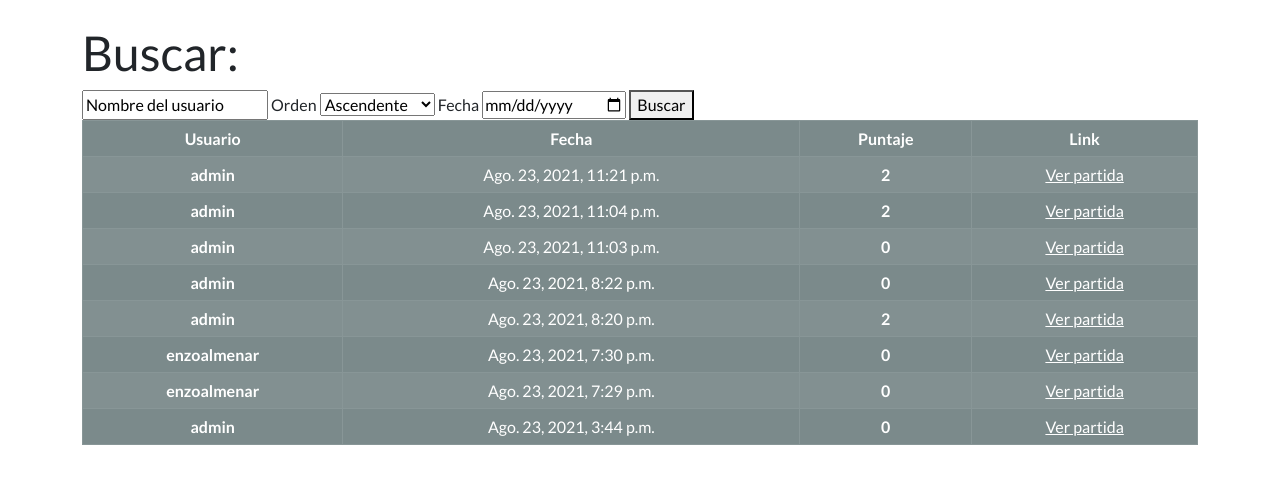
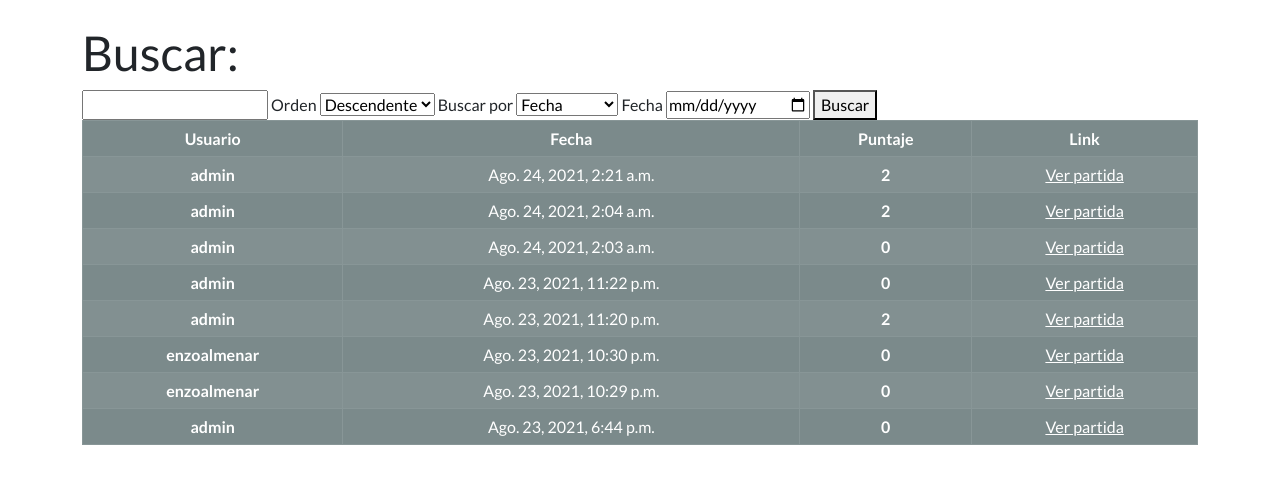
Before and after one commit to Enzostik/Proyecto_InfoCh2021, a Django app: page /partida/buscar/ in a window 1280 px wide. Shown: the part 77-581 px from the top of the page. Run offline with Django 3.2, Linux system fonts and the light colour scheme; data comes from the database, SQL or seed files in the repository; both versions use the stored data as it was after the commit; some libraries are stand-ins or nearby versions.

Commit message:
Buscador en funcionamiento

```diff
--- a/Proyecto_InfoCh2021/settings.py
+++ b/Proyecto_InfoCh2021/settings.py
@@ -114,7 +114,7 @@ USE_I18N = True
 
 USE_L10N = True
 
-USE_TZ = True
+USE_TZ = False
 
 
 # Static files (CSS, JavaScript, Images)
--- a/Proyecto_InfoCh2021/static/js/buscadorPartidas.js
+++ b/Proyecto_InfoCh2021/static/js/buscadorPartidas.js
@@ -1,9 +1,10 @@
 function updateUrl() {
     const usuario = document.getElementById('user').value;
     const orden = document.getElementById('order').value;
+    const atributo = document.getElementById('attribute').value;
     const fecha = document.getElementById('date').value;
 
-    window.location.href = window.location.origin + window.location.pathname + `?search=${usuario}&ord=${orden}&met=${fecha}`;
+    window.location.href = window.location.origin + window.location.pathname + `?search=${usuario}&ord=${orden}&atr=${atributo}&met=${fecha}`;
 }
 
 document.addEventListener("keyup", function(event) {
--- a/juego_chaco/views.py
+++ b/juego_chaco/views.py
@@ -162,8 +162,9 @@ def buscador(request):
         #arma la fecha en el formato correcto de la db
         fecha=fecha.split("-")
         fecha=[int(i) for i in fecha]
+        fecha=date(fecha[0],fecha[1],fecha[2])
         print(fecha)
-        fecha=date(fecha[0],fecha[1],fecha[2])
+        print([i.fecha for i in partidas])
         #lo filtra
         partidas=partidas.filter(fecha__contains=fecha)
 
--- a/templates/juego/buscador_partidas.html
+++ b/templates/juego/buscador_partidas.html
@@ -8,13 +8,16 @@
         <div class="row">
             <h1>Buscar:</h2>
                 <div class="container">
-                    <input id="user" type="text" value="Nombre del usuario"
-                        onfocus="if(this.value=='Nombre del usuario')this.value=''"
-                        onblur="if(this.value=='')this.value='Nombre del usuario'" />
+                    <input id="user" type="text" />
                     <label for="order">Orden</label>
                     <select name="order" id="order">
-                        <option value="0">Ascendente</option>
-                        <option value="1">Descendente</option>
+                        <option value="0">Descendente</option>
+                        <option value="1">Ascendente</option>
+                    </select>
+                    <label for="attribute">Buscar por</label>
+                    <select name="attribute" id="attribute">
+                        <option value="fecha">Fecha</option>
+                        <option value="puntuacion">Puntuación</option>
                     </select>
                     <label for="date">Fecha</label>
                     <input type="date" id="date" name="date">
```
Also changed, not shown: db.sqlite3, juego_chaco/migrations/0002_alter_partida_fecha.py (added), juego_chaco/migrations/0003_alter_partida_fecha.py (added).
